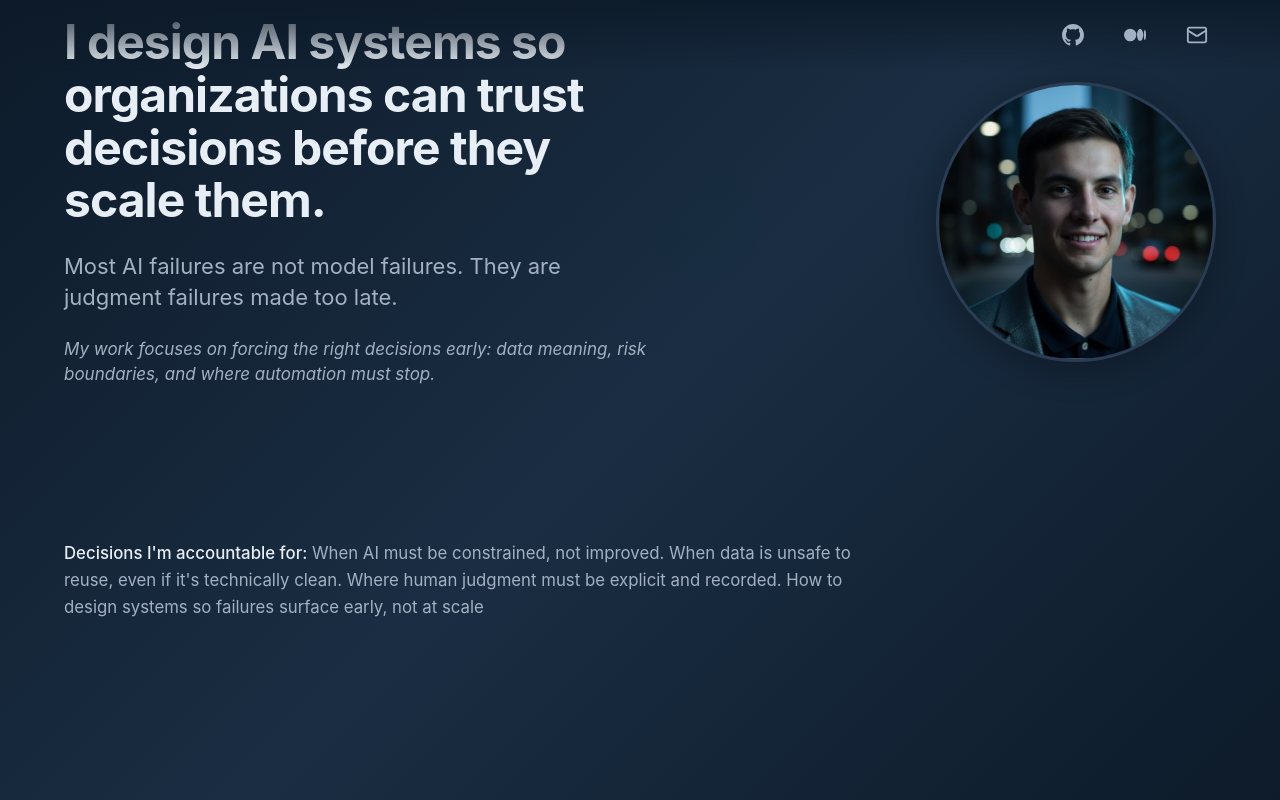
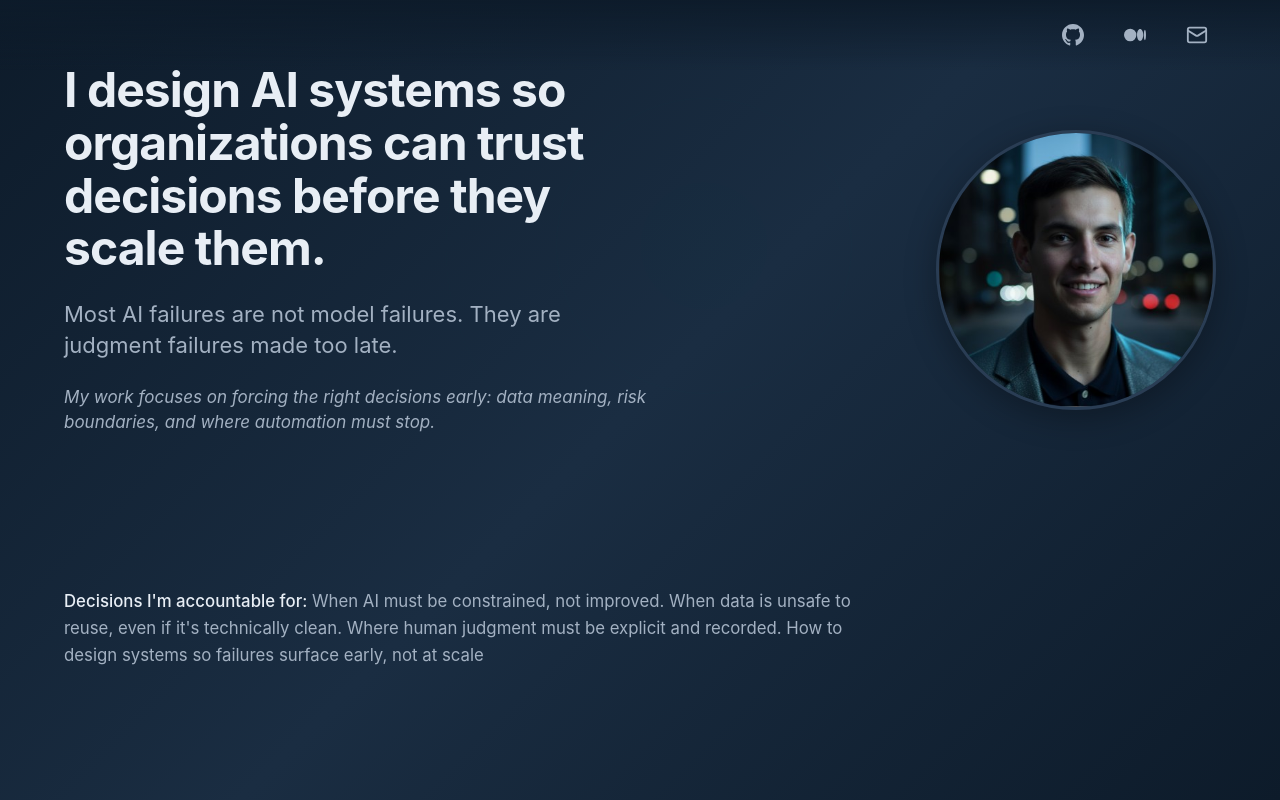
Before and after one commit to conorbliss-hash/conorbliss.github.io, a React (Vite) app: page / in a window 1280 px wide. Shown: the top 800 px of the page. Built offline with nearby package versions, Linux system fonts and the light colour scheme.

Commit message:
Add top padding to hero, reduce bottom sections further

```diff
--- a/src/components/Assertions.css
+++ b/src/components/Assertions.css
@@ -1,5 +1,5 @@
 .assertions {
-  padding: calc(var(--spacing-unit) * 1.5) 0;
+  padding: calc(var(--spacing-unit) * 0.5) 0;
 }
 
 .assertions-title {
--- a/src/components/Boundaries.css
+++ b/src/components/Boundaries.css
@@ -1,5 +1,5 @@
 .boundaries {
-  padding: 0.5rem 0;
+  padding: 0.25rem 0;
   border-top: 1px solid var(--border);
 }
 
--- a/src/components/Hero.css
+++ b/src/components/Hero.css
@@ -2,7 +2,7 @@
   min-height: auto;
   display: flex;
   align-items: center;
-  padding: calc(var(--spacing-unit) * 2) 0 calc(var(--spacing-unit) * 1) 0;
+  padding: calc(var(--spacing-unit) * 8) 0 calc(var(--spacing-unit) * 1) 0;
   position: relative;
   overflow: hidden;
 }
```
